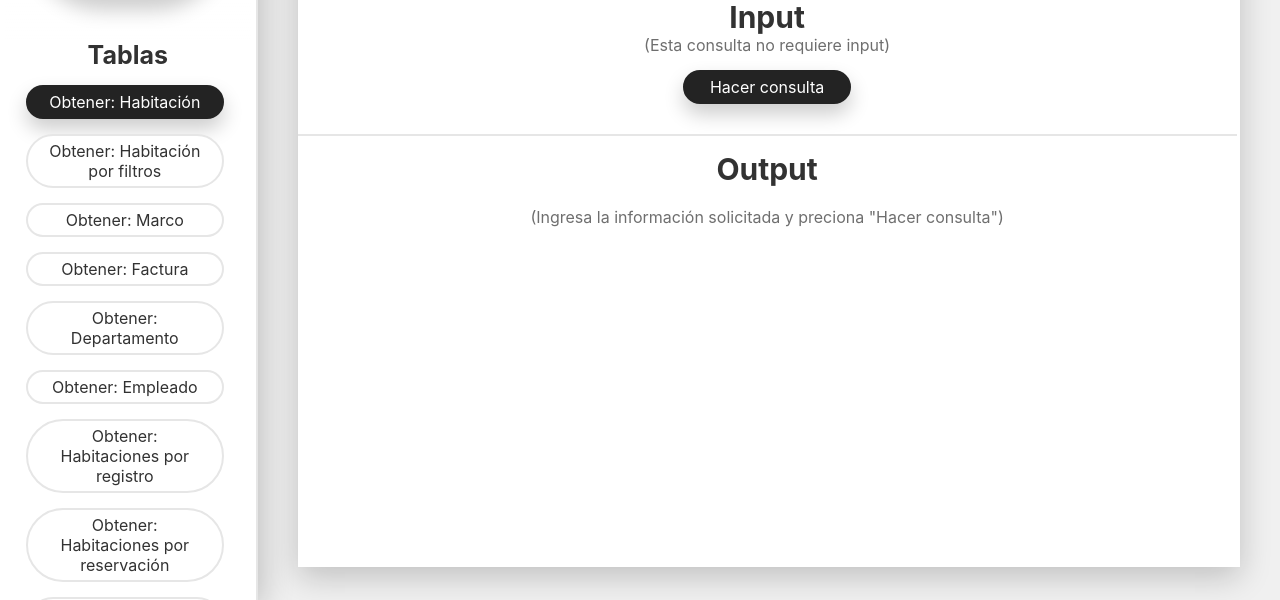
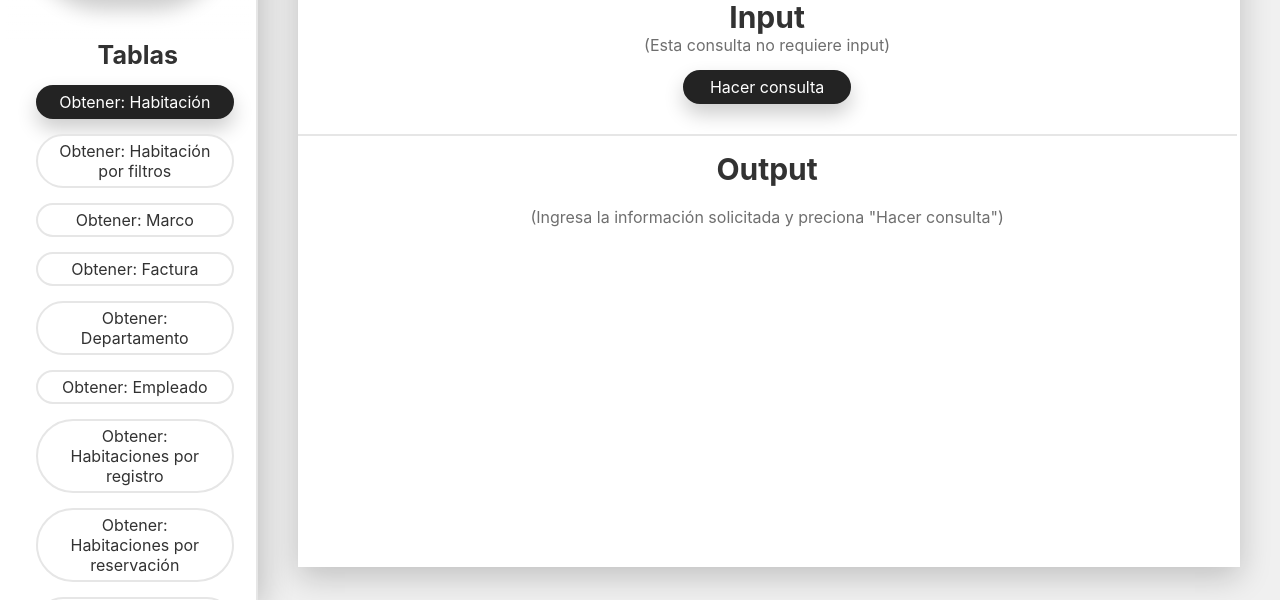
Before and after one commit to ulisesaviles/db-postgre-app, a React (Create React App) app in the folder app/: page / in a window 1280 px wide. Shown: the part 193-793 px from the top of the page. Built offline with nearby package versions, Linux system fonts and the light colour scheme.

Commit message:
Visual bug

```diff
--- a/app/src/App.css
+++ b/app/src/App.css
@@ -87,6 +87,8 @@ nav {
   border: 2px solid rgb(230, 230, 230);
   text-align: center;
   background-color: white;
+  position: relative;
+  left: 10px;
 }
 .nav-query-Container:hover {
   box-shadow: 0 10px 20px rgba(0,0,0,0.2);
@@ -172,6 +174,8 @@ h1 {
 h3 {
   margin: 0;
   font-size: 25px;
+  position: relative;
+  left: 10px;
 }
 .description-container {
   width: calc(100% - 20vw);
--- a/app/src/App.js
+++ b/app/src/App.js
@@ -377,7 +377,7 @@ const App = () => {
         {/* Description */}
         <div className="description-container">
           <h1 style={{ fontSize: 45 }}>{activeObj.name}</h1>
-          <h3>Descripción</h3>
+          <h3 style={{ left: 0 }}>Descripción</h3>
           {activeObj.description}
         </div>
 
```
